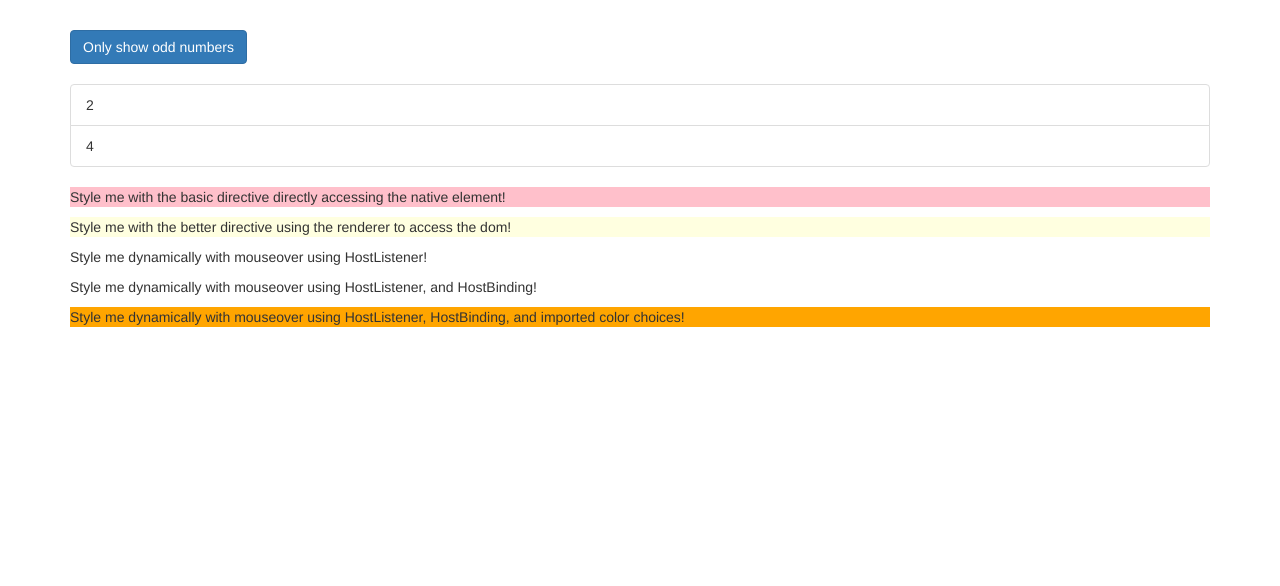
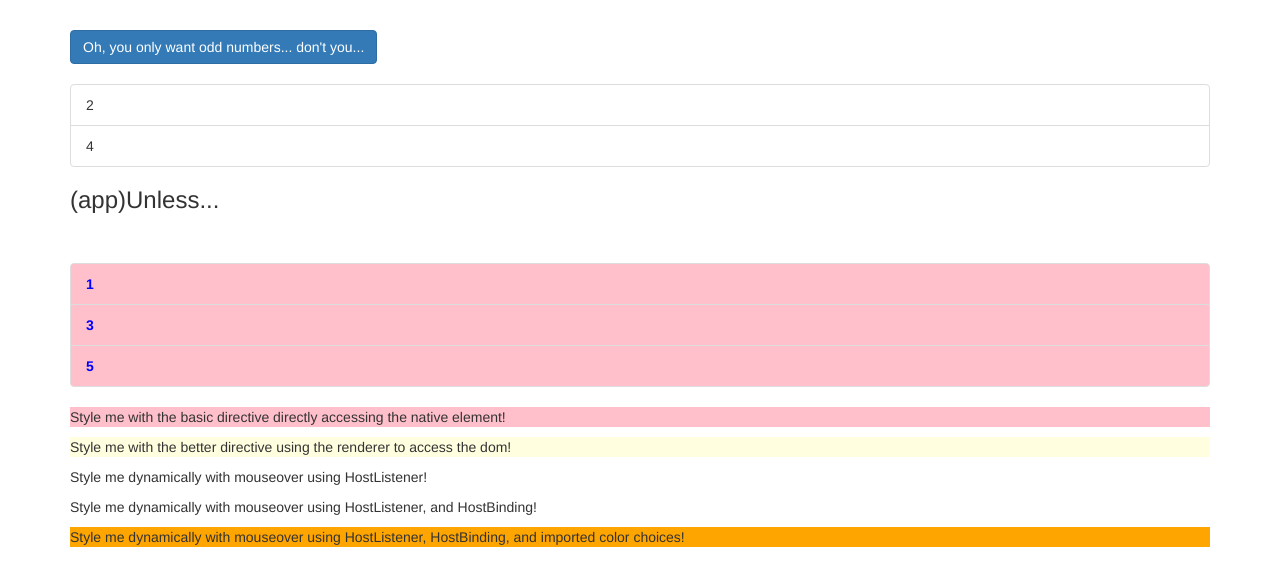
Before and after one commit to Alexander-Giammaruti/my-directives-start, an Angular app: page / in a window 1280 px wide. Shown: the top 586 px of the page. Built offline with nearby package versions, Linux system fonts and the light colour scheme.

Commit message:
added a custom structural directive and basically made this dumb thing a meme. I swear I'm a professional

```diff
--- a/src/app/app.component.html
+++ b/src/app/app.component.html
@@ -3,7 +3,7 @@
     <div class="col-xs-12">
       <button
         class="btn btn-primary"
-        (click)="onlyOdd = !onlyOdd">Only show {{evenOrOdd()}} numbers</button>
+        (click)="onlyOdd = !onlyOdd">Oh, you only want {{evenOrOdd()}} numbers... don't you...</button>
       <br><br>
       <ul
         class="list-group">
@@ -26,6 +26,30 @@
           </li>
         </div>
       </ul>
+
+      <h3>(app)Unless...</h3>
+      <br><br>
+      <ul
+        class="list-group">
+        <div *appUnless="onlyOdd">
+          <li
+            class="list-group-item"
+            *ngFor="let odd of oddNumbers"
+            [ngClass]="{odd: odd % 2 !== 0}"
+            [ngStyle]="{backgroundColor: odd % 2 !== 0 ? 'pink' : 'transparent'}">
+            {{ odd }}
+          </li>
+        </div>
+        <div *appUnless="!onlyOdd">
+          <li
+            class="list-group-item"
+            *ngFor="let even of evenNumbers"
+            [ngClass]="{odd: even % 2 !== 0}"
+            [ngStyle]="{backgroundColor: even % 2 !== 0 ? 'pink' : 'transparent'}">
+            {{ even }}
+          </li>
+        </div>
+      </ul>
       <p appBasicHighlight>Style me with the basic directive directly accessing the native element!</p>
       <p appBetterHighlight>Style me with the better directive using the renderer to access the dom!</p>
       <p appBetterBetterHighlight>Style me dynamically with mouseover using HostListener!</p>
--- a/src/app/app.module.ts
+++ b/src/app/app.module.ts
@@ -7,6 +7,7 @@ import { BetterHighlightDirective } from './better-highlight/better-highlight.di
 import { BetterBetterHighlightDirective } from './better-better-highlight/better-better-highlight.directive';
 import { BetterBetterBetterHighlightDirective } from './better-better-better-highlight/better-better-better-highlight.directive';
 import { BestHighlightDirective } from './best-highlight/best-highlight.directive';
+import { UnlessDirective } from './unless/unless.directive';
 
 @NgModule({
   declarations: [
@@ -15,7 +16,8 @@ import { BestHighlightDirective } from './best-highlight/best-highlight.directiv
     BetterHighlightDirective,
     BetterBetterHighlightDirective,
     BetterBetterBetterHighlightDirective,
-    BestHighlightDirective
+    BestHighlightDirective,
+    UnlessDirective
   ],
   imports: [
     BrowserModule
--- /dev/null
+++ b/src/app/unless/unless.directive.ts
@@ -0,0 +1,17 @@
+import { Directive, Input, TemplateRef, ViewContainerRef } from '@angular/core';
+
+@Directive({
+  selector: '[appUnless]'
+})
+export class UnlessDirective {
+  @Input() set appUnless(condition: boolean) {
+    if(!condition) {
+      this.viewContainerRef.createEmbeddedView(this.templateRef);
+    } else {
+      this.viewContainerRef.clear();
+    }
+  }
+
+  constructor(private templateRef: TemplateRef<any>, private viewContainerRef: ViewContainerRef) { }
+
+}
```
